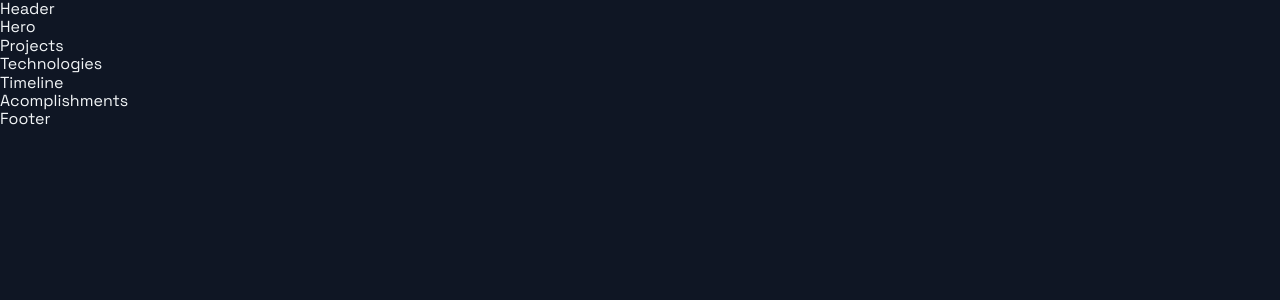
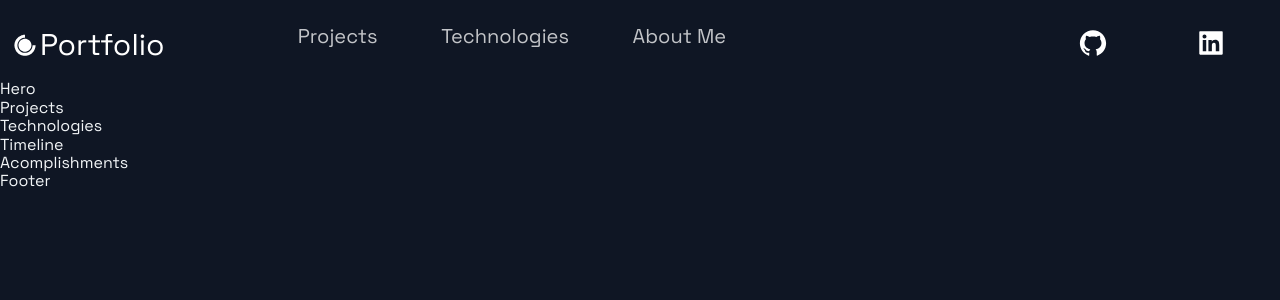
Before and after one commit to KJKhalil/Portfolio, a Next.js app: page / in a window 1280 px wide. Shown: the top 300 px of the page. Built offline with nearby package versions, Linux system fonts and the light colour scheme.

Commit message:
Finished Header.js. Made A Navbar with links and social medium references

```diff
--- a/src/components/Header/Header.js
+++ b/src/components/Header/Header.js
@@ -1,14 +1,47 @@
 import Link from 'next/link';
 import React from 'react';
-import { AiFillGithub, AiFillInstagram, AiFillLinkedin } from 'react-icons/ai';
+import { AiFillGithub, AiFillLinkedin } from 'react-icons/ai';
 import { DiCssdeck } from 'react-icons/di';
-
-import { Container, Div1, Div2, Div3, NavLink, SocialIcons } from './HeaderStyles';
+import { Container, Div1, Div2, Div3, NavLink, SocialIcons, Span } from './HeaderStyles';
 
 const Header = () =>  (
-  <div>
-    Header
-  </div>
+  <Container>
+    <Div1>
+      <Link href='/' style={{ display:'flex', alignItems:'center', color:'white' }}>
+        <DiCssdeck size='3rem'/><Span>Portfolio</Span>
+      </Link>
+    </Div1>
+
+    <Div2>
+      <li>
+        <Link href='#projects'>
+          <NavLink>Projects</NavLink>
+        </Link>
+      </li>
+
+      <li>
+        <Link href='#tech'>
+          <NavLink>Technologies</NavLink>
+        </Link>
+      </li>
+
+      <li>
+        <Link href='#about'>
+          <NavLink>About Me</NavLink>
+        </Link>
+      </li>
+    </Div2>
+
+    <Div3>
+      <SocialIcons href='https://github.com/KJKhalil'>
+        <AiFillGithub size='3rem'/>
+      </SocialIcons>
+
+      <SocialIcons href='https://www.linkedin.com/in/kjkhalil/'>
+        <AiFillLinkedin size='3rem'/>
+      </SocialIcons>
+    </Div3>
+  </Container>
 );
 
 export default Header;
--- a/src/components/Header/HeaderStyles.js
+++ b/src/components/Header/HeaderStyles.js
@@ -17,6 +17,11 @@
     grid-row-gap: 0.5rem;
   }
 `;
+
+export const Span = styled.span`
+  font-size: 3rem;
+`;
+
 export const Div1 = styled.div`
   grid-area: 1 / 1 / 2 / 2;
   display: flex;
```
